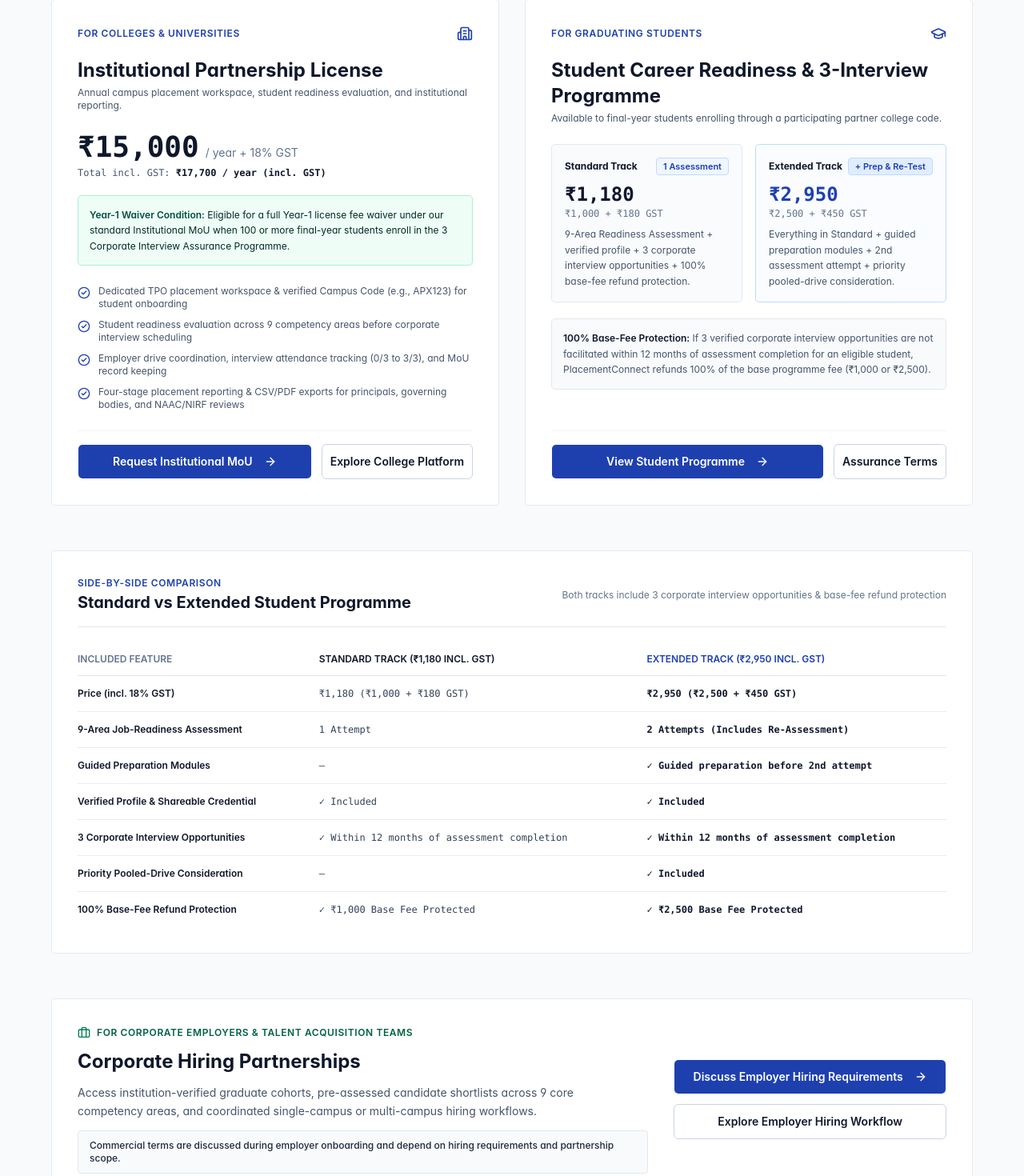
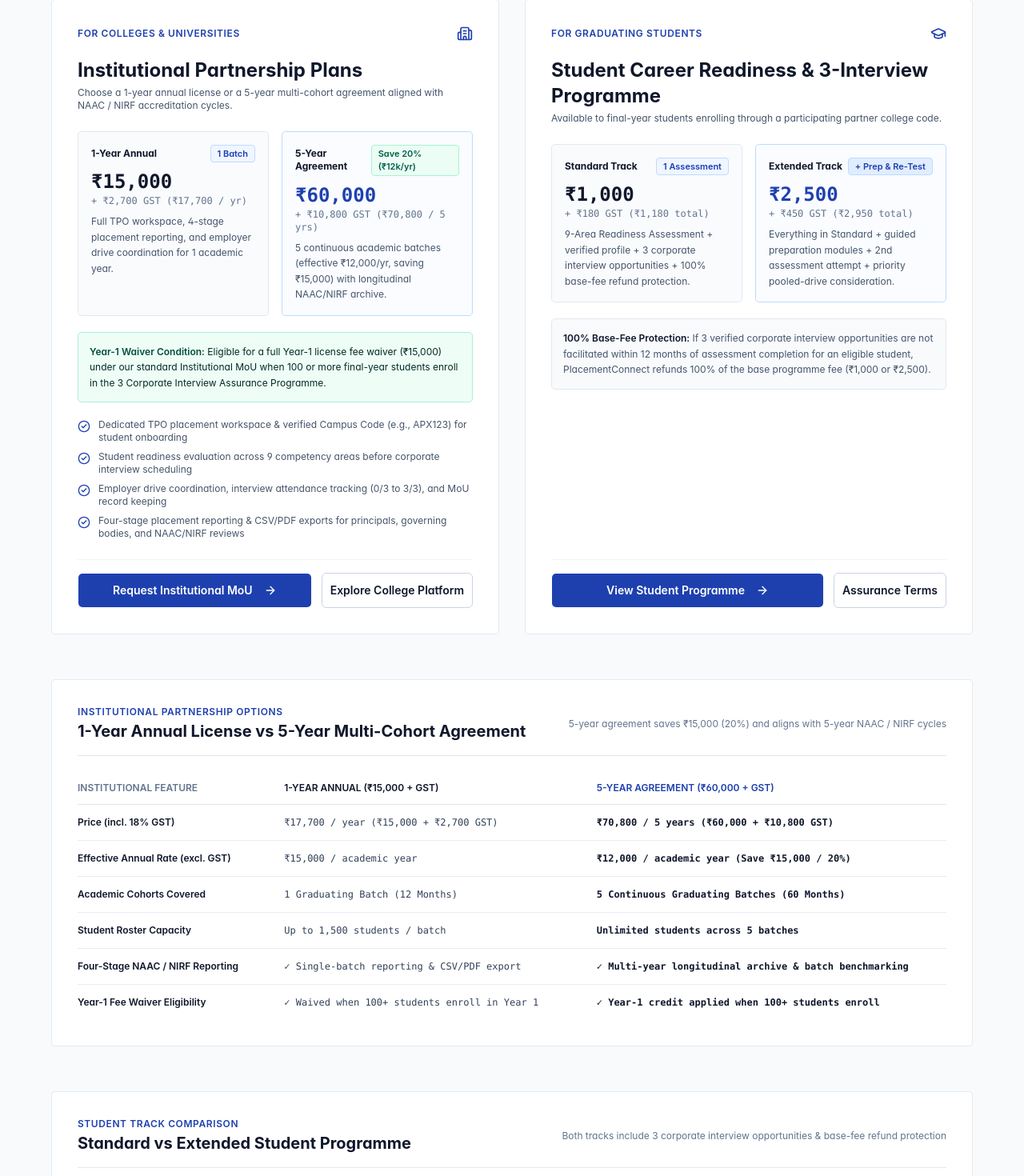
Before and after one commit to J2c-ashwani/Collegeplacement-, a Next.js app: page /pricing in a window 1280 px wide. Shown: the part 459-1929 px from the top of the page at 80% size. Built offline with nearby package versions, Linux system fonts and the light colour scheme.

Commit message:
Display both 1-Year (₹15,000) and 5-Year (₹60,000) institutional plans across pricing, college page, homepage, and FAQs

```diff
--- a/src/app/(public)/faqs/page.tsx
+++ b/src/app/(public)/faqs/page.tsx
@@ -19,8 +19,8 @@
         a: `Under our ${SAFE_TERMINOLOGY.institutionalGovernanceName}, every graduating cohort is tracked across four clear denominators simultaneously: (1) Total Graduating Batch, (2) Registered for Placement, (3) Enrolled in Interview Assurance, and (4) Assessed & Eligible Candidates. TPOs and Principals can export structured CSV and PDF reports showing exact numerator and denominator figures.`,
       },
       {
-        q: 'What is the annual license fee for an engineering, management, or degree college?',
-        a: `The ${INSTITUTION_COMMERCIAL_PLAN.name} is priced at ${INSTITUTION_COMMERCIAL_PLAN.formattedBase} per year + ${INSTITUTION_COMMERCIAL_PLAN.formattedGst} (${INSTITUTION_COMMERCIAL_PLAN.formattedTotal}). ${INSTITUTION_COMMERCIAL_PLAN.pilotWaiverNote}`,
+        q: 'What are the institutional license options for an engineering, management, or degree college?',
+        a: `Colleges can choose between our 1-Year Annual License (${INSTITUTION_COMMERCIAL_PLAN.formattedBase} + ₹2,700 GST = ${INSTITUTION_COMMERCIAL_PLAN.formattedTotal}) or our 5-Year Multi-Cohort Agreement (${INSTITUTION_COMMERCIAL_PLAN.formattedFiveYearBase} + ₹10,800 GST = ${INSTITUTION_COMMERCIAL_PLAN.formattedFiveYearTotal}, an effective rate of ₹12,000/year saving ₹15,000 across 5 academic batches). ${INSTITUTION_COMMERCIAL_PLAN.pilotWaiverNote}`,
       },
       {
         q: 'How do students from our college register without unauthorized outsiders joining our batch roster?',
--- a/src/app/(public)/for-colleges/page.tsx
+++ b/src/app/(public)/for-colleges/page.tsx
@@ -272,14 +272,20 @@
             <div className="bg-white rounded-lg border-2 border-[#1E40AF] p-6 sm:p-7 space-y-4 flex flex-col justify-between">
               <div className="space-y-3">
                 <span className="inline-flex items-center px-2.5 py-0.5 rounded text-xs font-semibold bg-blue-50 text-[#1E40AF]">
-                  1. College License
+                  1. College License (1-Year or 5-Year MoU)
                 </span>
-                <div className="flex items-baseline gap-2">
+                <div className="flex flex-wrap items-baseline gap-2">
                   <span className="text-3xl font-mono font-bold text-slate-900">
-                    {INSTITUTION_COMMERCIAL_PLAN.formattedBase}
+                    ₹15,000<span className="text-sm font-normal text-slate-500">/yr</span>
                   </span>
-                  <span className="text-xs text-slate-500">/ year + 18% GST (₹17,700)</span>
+                  <span className="text-sm font-semibold text-slate-400">or</span>
+                  <span className="text-2xl font-mono font-bold text-[#1E40AF]">
+                    ₹60,000<span className="text-xs font-normal text-slate-500"> / 5 yrs</span>
+                  </span>
                 </div>
+                <p className="text-xs text-slate-600 leading-relaxed">
+                  Choose the <strong>1-Year Annual License</strong> (₹15,000 + 18% GST = <strong>₹17,700/yr</strong>) or the <strong>5-Year Multi-Cohort Agreement</strong> (₹60,000 + 18% GST = <strong>₹70,800 for 5 years</strong> — effective <strong>₹12,000/yr</strong>, saving 20% across a full 5-year NAAC/NIRF cycle).
+                </p>
                 <div className="p-3 rounded bg-emerald-50 border border-emerald-200 text-xs text-emerald-900 font-medium leading-relaxed">
                   <strong>Year-1 Waiver Condition:</strong> {INSTITUTION_COMMERCIAL_PLAN.pilotWaiverNote}
                 </div>
--- a/src/app/(public)/pricing/page.tsx
+++ b/src/app/(public)/pricing/page.tsx
@@ -8,13 +8,45 @@
   ReceiptText,
 } from 'lucide-react';
 import { Button } from '@/components/ui/button';
-import { INSTITUTION_COMMERCIAL_PLAN } from '@/config/commercial-policy';
 
 const COLLEGE_INCLUDED_SUMMARY = [
   'Dedicated TPO placement workspace & verified Campus Code (e.g., APX123) for student onboarding',
   'Student readiness evaluation across 9 competency areas before corporate interview scheduling',
   'Employer drive coordination, interview attendance tracking (0/3 to 3/3), and MoU record keeping',
   'Four-stage placement reporting & CSV/PDF exports for principals, governing bodies, and NAAC/NIRF reviews',
+] as const;
+
+const INSTITUTION_PLAN_COMPARISON = [
+  {
+    feature: 'Price (incl. 18% GST)',
+    annual: '₹17,700 / year (₹15,000 + ₹2,700 GST)',
+    fiveYear: '₹70,800 / 5 years (₹60,000 + ₹10,800 GST)',
+  },
+  {
+    feature: 'Effective Annual Rate (excl. GST)',
+    annual: '₹15,000 / academic year',
+    fiveYear: '₹12,000 / academic year (Save ₹15,000 / 20%)',
+  },
+  {
+    feature: 'Academic Cohorts Covered',
+    annual: '1 Graduating Batch (12 Months)',
+    fiveYear: '5 Continuous Graduating Batches (60 Months)',
+  },
+  {
+    feature: 'Student Roster Capacity',
+    annual: 'Up to 1,500 students / batch',
+    fiveYear: 'Unlimited students across 5 batches',
+  },
+  {
+    feature: 'Four-Stage NAAC / NIRF Reporting',
+    annual: '✓ Single-batch reporting & CSV/PDF export',
+    fiveYear: '✓ Multi-year longitudinal archive & batch benchmarking',
+  },
+  {
+    feature: 'Year-1 Fee Waiver Eligibility',
+    annual: '✓ Waived when 100+ students enroll in Year 1',
+    fiveYear: '✓ Year-1 credit applied when 100+ students enroll',
+  },
 ] as const;
 
 const STUDENT_TRACK_COMPARISON = [
@@ -72,7 +104,7 @@
           </p>
         </div>
 
-        {/* 2. Published Pricing Cards: Colleges & Students */}
+        {/* 2. Published Pricing Cards: Colleges (1-Yr & 5-Yr) & Students (Standard & Extended) */}
         <div className="grid grid-cols-1 lg:grid-cols-2 gap-8 items-stretch">
           {/* Card 1: For Colleges & Universities */}
           <div className="bg-white rounded-md border border-slate-200/90 p-7 sm:p-8 flex flex-col justify-between space-y-6">
@@ -85,34 +117,59 @@
               </div>
               <div className="space-y-1">
                 <h2 className="text-2xl font-bold text-slate-900">
-                  Institutional Partnership License
+                  Institutional Partnership Plans
                 </h2>
                 <p className="text-xs text-slate-600">
-                  Annual campus placement workspace, student readiness evaluation, and institutional reporting.
+                  Choose a 1-year annual license or a 5-year multi-cohort agreement aligned with NAAC / NIRF accreditation cycles.
                 </p>
               </div>
 
-              <div className="pt-1">
-                <div className="flex items-baseline gap-2">
-                  <span className="text-3xl sm:text-4xl font-mono font-bold text-slate-900">
-                    {INSTITUTION_COMMERCIAL_PLAN.formattedBase}
-                  </span>
-                  <span className="text-sm text-slate-500">/ year + 18% GST</span>
+              <div className="grid grid-cols-1 sm:grid-cols-2 gap-4 pt-1">
+                {/* 1-Year Annual Plan */}
+                <div className="p-4 rounded-md border border-slate-200 bg-slate-50/70 space-y-2">
+                  <div className="flex items-center justify-between">
+                    <span className="text-xs font-bold text-slate-900">1-Year Annual</span>
+                    <span className="text-[11px] font-semibold text-blue-800 bg-blue-50 border border-blue-200 px-2 py-0.5 rounded">
+                      1 Batch
+                    </span>
+                  </div>
+                  <div className="font-mono text-2xl font-bold text-slate-900">
+                    ₹15,000
+                    <span className="text-xs font-normal text-slate-500 block">
+                      + ₹2,700 GST (₹17,700 / yr)
+                    </span>
+                  </div>
+                  <p className="text-xs text-slate-600 leading-relaxed">
+                    Full TPO workspace, 4-stage placement reporting, and employer drive coordination for 1 academic year.
+                  </p>
                 </div>
-                <div className="text-xs font-mono text-slate-600 mt-1">
-                  Total incl. GST:{' '}
-                  <strong className="text-slate-900">
-                    {INSTITUTION_COMMERCIAL_PLAN.formattedTotal}
-                  </strong>
+
+                {/* 5-Year Multi-Cohort Plan */}
+                <div className="p-4 rounded-md border border-blue-200 bg-blue-50/30 space-y-2">
+                  <div className="flex items-center justify-between">
+                    <span className="text-xs font-bold text-slate-900">5-Year Agreement</span>
+                    <span className="text-[11px] font-semibold text-emerald-800 bg-emerald-50 border border-emerald-200 px-2 py-0.5 rounded">
+                      Save 20% (₹12k/yr)
+                    </span>
+                  </div>
+                  <div className="font-mono text-2xl font-bold text-[#1E40AF]">
+                    ₹60,000
+                    <span className="text-xs font-normal text-slate-500 block">
+                      + ₹10,800 GST (₹70,800 / 5 yrs)
+                    </span>
+                  </div>
+                  <p className="text-xs text-slate-600 leading-relaxed">
+                    5 continuous academic batches (effective ₹12,000/yr, saving ₹15,000) with longitudinal NAAC/NIRF archive.
+                  </p>
                 </div>
               </div>
 
               <div className="p-3.5 rounded-md bg-emerald-50/80 border border-emerald-200 text-xs text-emerald-950 leading-relaxed">
                 <strong className="font-semibold text-emerald-900">Year-1 Waiver Condition:</strong>{' '}
-                Eligible for a full Year-1 license fee waiver under our standard Institutional MoU when 100 or more final-year students enroll in the 3 Corporate Interview Assurance Programme.
+                Eligible for a full Year-1 license fee waiver (₹15,000) under our standard Institutional MoU when 100 or more final-year students enroll in the 3 Corporate Interview Assurance Programme.
               </div>
 
-              <ul className="space-y-2.5 text-xs text-slate-600 pt-1">
+              <ul className="space-y-2 text-xs text-slate-600">
                 {COLLEGE_INCLUDED_SUMMARY.map((item) => (
                   <li key={item} className="flex items-start gap-2.5">
                     <CheckCircle2 className="h-4 w-4 text-[#1E40AF] shrink-0 mt-0.5" />
@@ -163,9 +220,9 @@
                     </span>
                   </div>
                   <div className="font-mono text-2xl font-bold text-slate-900">
-                    ₹1,180
+                    ₹1,000
                     <span className="text-xs font-normal text-slate-500 block">
-                      ₹1,000 + ₹180 GST
+                      + ₹180 GST (₹1,180 total)
                     </span>
                   </div>
                   <p className="text-xs text-slate-600 leading-relaxed">
@@ -182,9 +239,9 @@
                     </span>
                   </div>
                   <div className="font-mono text-2xl font-bold text-[#1E40AF]">
-                    ₹2,950
+                    ₹2,500
                     <span className="text-xs font-normal text-slate-500 block">
-                      ₹2,500 + ₹450 GST
+                      + ₹450 GST (₹2,950 total)
                     </span>
                   </div>
                   <p className="text-xs text-slate-600 leading-relaxed">
@@ -213,12 +270,56 @@
           </div>
         </div>
 
-        {/* 3. Student Track Comparison Table (Standard vs Extended) */}
+        {/* 3A. Institutional Plan Comparison Table (1-Year vs 5-Year) */}
         <section className="bg-white rounded-md border border-slate-200/90 p-6 sm:p-8 space-y-5">
           <div className="flex flex-col sm:flex-row sm:items-center justify-between gap-2 border-b border-slate-200 pb-4">
             <div>
               <div className="text-xs font-semibold uppercase tracking-wider text-[#1E40AF]">
-                Side-by-Side Comparison
+                Institutional Partnership Options
+              </div>
+              <h2 className="text-xl font-bold text-slate-900 mt-0.5">
+                1-Year Annual License vs 5-Year Multi-Cohort Agreement
+              </h2>
+            </div>
+            <span className="text-xs text-slate-500">
+              5-year agreement saves ₹15,000 (20%) and aligns with 5-year NAAC / NIRF cycles
+            </span>
+          </div>
+
+          <div className="overflow-x-auto">
+            <table className="w-full text-left border-collapse text-xs">
+              <thead>
+                <tr className="border-b border-slate-200 text-slate-500 uppercase">
+                  <th className="py-3 pr-4 font-semibold">Institutional Feature</th>
+                  <th className="py-3 px-4 font-semibold text-slate-900">
+                    1-Year Annual (₹15,000 + GST)
+                  </th>
+                  <th className="py-3 pl-4 font-semibold text-[#1E40AF]">
+                    5-Year Agreement (₹60,000 + GST)
+                  </th>
+                </tr>
+              </thead>
+              <tbody className="divide-y divide-slate-200/80">
+                {INSTITUTION_PLAN_COMPARISON.map((row) => (
+                  <tr key={row.feature}>
+                    <td className="py-3.5 pr-4 font-semibold text-slate-900">{row.feature}</td>
+                    <td className="py-3.5 px-4 font-mono text-slate-700">{row.annual}</td>
+                    <td className="py-3.5 pl-4 font-mono font-semibold text-slate-900">
+                      {row.fiveYear}
+                    </td>
+                  </tr>
+                ))}
+              </tbody>
+            </table>
+          </div>
+        </section>
+
+        {/* 3B. Student Track Comparison Table (Standard vs Extended) */}
+        <section className="bg-white rounded-md border border-slate-200/90 p-6 sm:p-8 space-y-5">
+          <div className="flex flex-col sm:flex-row sm:items-center justify-between gap-2 border-b border-slate-200 pb-4">
+            <div>
+              <div className="text-xs font-semibold uppercase tracking-wider text-[#1E40AF]">
+                Student Track Comparison
               </div>
               <h2 className="text-xl font-bold text-slate-900 mt-0.5">
                 Standard vs Extended Student Programme
--- a/src/config/commercial-policy.ts
+++ b/src/config/commercial-policy.ts
@@ -20,10 +20,17 @@
   baseFeeInr: 15000,
   gstAmountInr: 2700,
   totalPayableInr: 17700,
+  fiveYearBaseInr: 60000,
+  fiveYearGstInr: 10800,
+  fiveYearTotalInr: 70800,
+  fiveYearEffectiveAnnualInr: 12000,
   billingCycle: 'per year / campus',
   formattedBase: '₹15,000',
   formattedGst: '₹2,700 (18% GST)',
   formattedTotal: '₹17,700 / year (incl. GST)',
+  formattedFiveYearBase: '₹60,000',
+  formattedFiveYearGst: '₹10,800 (18% GST)',
+  formattedFiveYearTotal: '₹70,800 / 5 years (incl. GST)',
   pilotWaiverNote:
     'Eligible for a full Year-1 license fee waiver under our standard Institutional MoU when 100 or more final-year students enroll in the Interview Assurance Programme.',
   deliverables: [
@@ -34,6 +41,41 @@
     'Department-level TPO access controls and complete operational activity logs',
   ],
 } as const;
+
+export const INSTITUTION_COMMERCIAL_PLANS = [
+  {
+    id: 'INSTITUTION_CORE_ANNUAL',
+    slug: 'placement',
+    name: '1-Year Annual License',
+    badge: '1 Academic Year',
+    durationYears: 1,
+    baseFeeInr: 15000,
+    gstAmountInr: 2700,
+    totalPayableInr: 17700,
+    formattedBase: '₹15,000',
+    formattedGst: '+ ₹2,700 GST',
+    formattedTotal: '₹17,700 incl. GST',
+    effectiveAnnualText: '₹15,000 / year + GST',
+    summary:
+      'Complete campus placement workspace, student readiness evaluation, employer drive coordination, and 4-stage cohort reporting for 1 academic year (up to 1,500 students).',
+  },
+  {
+    id: 'INSTITUTION_MULTI_COHORT_5YR',
+    slug: 'placement-5yr',
+    name: '5-Year Multi-Cohort Agreement',
+    badge: 'Save 20% (₹12,000/yr)',
+    durationYears: 5,
+    baseFeeInr: 60000,
+    gstAmountInr: 10800,
+    totalPayableInr: 70800,
+    formattedBase: '₹60,000',
+    formattedGst: '+ ₹10,800 GST',
+    formattedTotal: '₹70,800 incl. GST',
+    effectiveAnnualText: 'Effective ₹12,000 / year (Save ₹15,000 over 5 years)',
+    summary:
+      '5 continuous academic years covering 5 graduating batches, unlimited student registrations, multi-batch benchmarking, and longitudinal NAAC/NIRF archive.',
+  },
+] as const;
 
 export const STUDENT_PROGRAMME_PLANS = [
   {
```
Also changed, not shown: src/app/(public)/page.tsx (+5 -5 lines), 2 other files (tests, documents, lock files or other folders).
